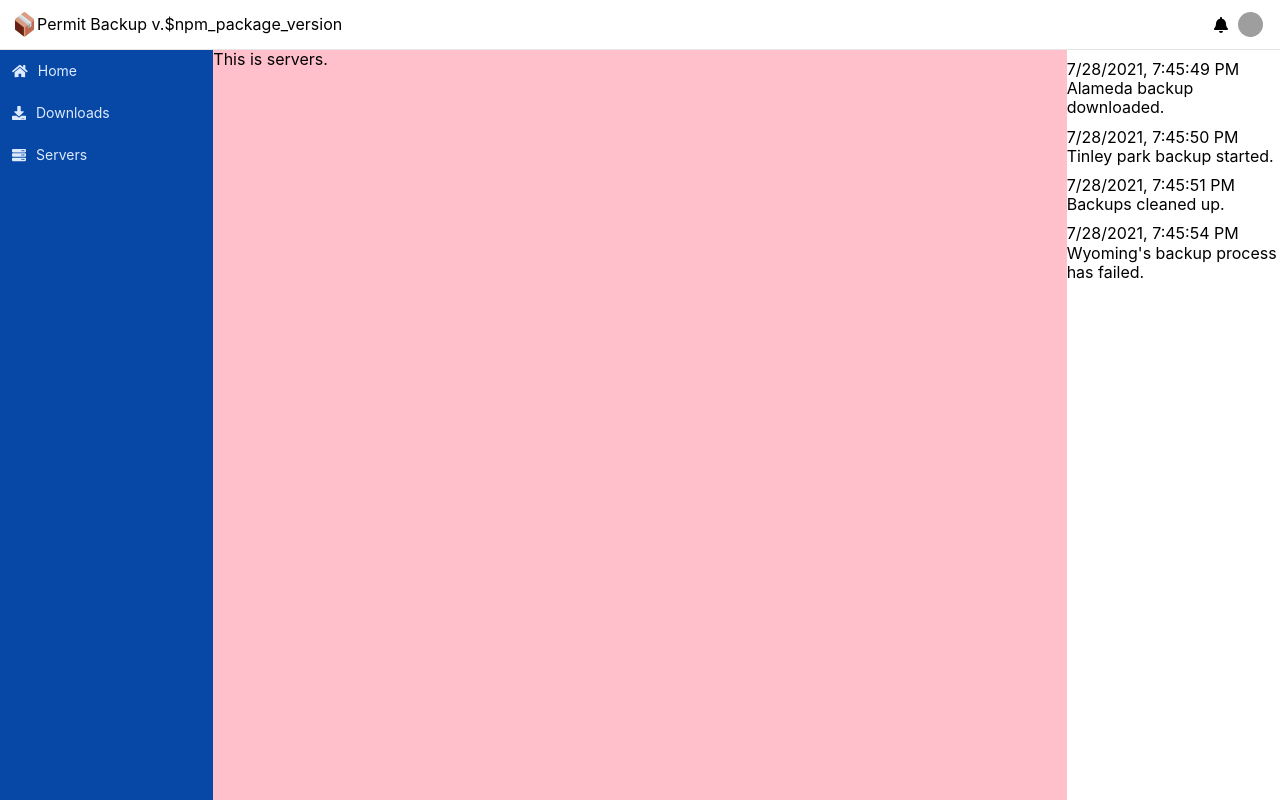
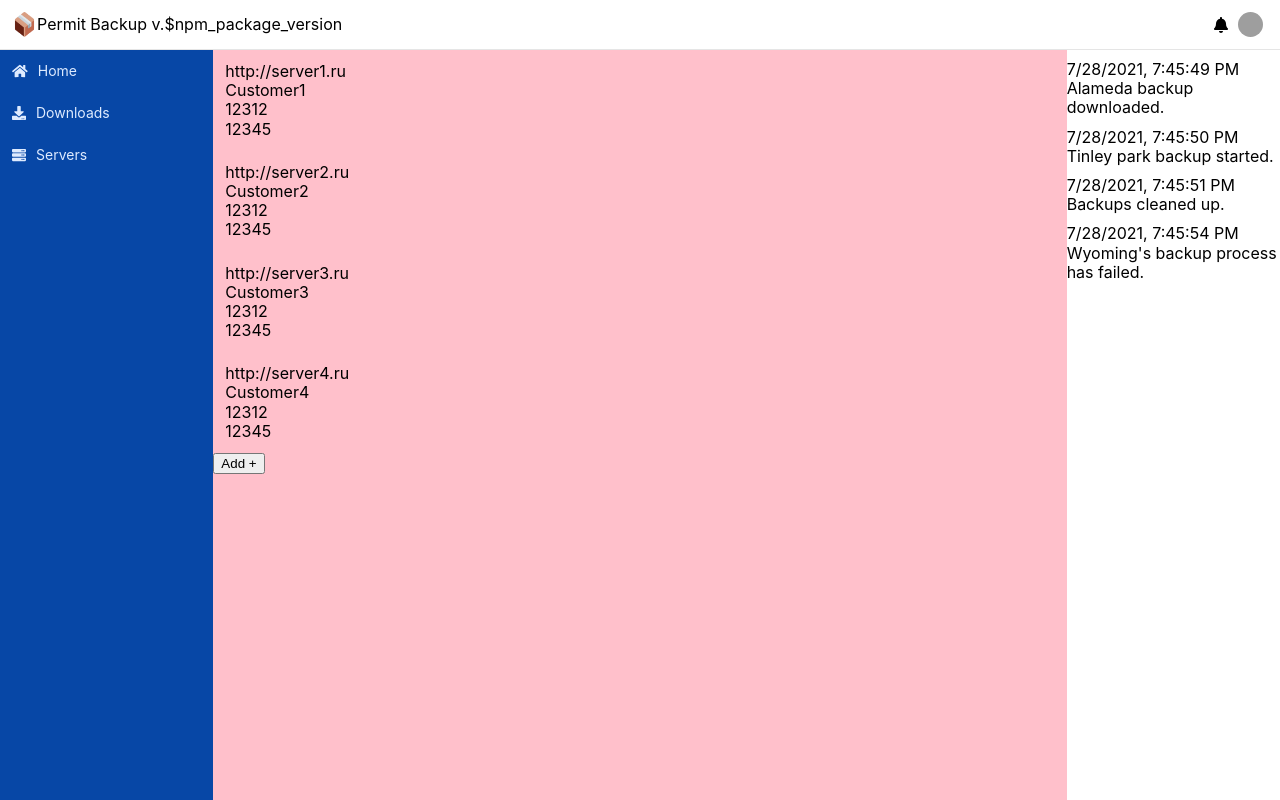
Before and after one commit to meow-soft/PermitBackup, a React (Create React App) app: page /servers in a window 1280 px wide. Built offline with nearby package versions, Linux system fonts and the light colour scheme; grey boxes are pictures that could not be loaded.

Commit message:
add servers

```diff
--- /dev/null
+++ b/src/components/Servers/AddServer.js
@@ -0,0 +1,27 @@
+import React, { useState } from 'react';
+import styles from './AddServer.module.scss';
+import ServerForm from './ServerForm';
+
+const AddServer = ({ onAdd }) => {
+  const [showForm, setShowForm] = useState(false);
+
+  if (showForm) {
+    return (
+      <ServerForm
+        onCancel={() => setShowForm(false)}
+        onApply={(server) => {
+          onAdd(server);
+          setShowForm(false);
+        }}
+      />
+    );
+  }
+
+  return (
+    <div className={styles.addServer}>
+      <button onClick={() => setShowForm(true)}>Add +</button>
+    </div>
+  );
+};
+
+export default AddServer;
--- /dev/null
+++ b/src/components/Servers/AddServer.module.scss
@@ -0,0 +1,2 @@
+.addServer {
+}
--- /dev/null
+++ b/src/components/Servers/Server.js
@@ -0,0 +1,15 @@
+import React from 'react';
+import styles from './Server.module.scss';
+
+const Server = ({ host, name, login, password }) => {
+  return (
+    <div className={styles.server}>
+      <div>{host}</div>
+      <div>{name}</div>
+      <div>{login}</div>
+      <div>{password}</div>
+    </div>
+  );
+};
+
+export default Server;
--- /dev/null
+++ b/src/components/Servers/Server.module.scss
@@ -0,0 +1,3 @@
+.server {
+  padding: 0.75rem;
+}
--- /dev/null
+++ b/src/components/Servers/ServerForm.js
@@ -0,0 +1,63 @@
+import React, { useEffect, useState } from 'react';
+import styles from './ServerForm.module.scss';
+
+const ServerForm = ({ onCancel, onApply }) => {
+  const [host, setHost] = useState('');
+  const [name, setName] = useState('');
+  const [login, setLogin] = useState('');
+  const [password, setPassword] = useState('');
+
+  useEffect(() => {
+    resetFields();
+  }, []);
+
+  const handleCancel = (e) => {
+    e.preventDefault();
+    onCancel();
+  };
+
+  const handleApply = (e) => {
+    e.preventDefault();
+    onApply({
+      guid: Date.now(),
+      host,
+      name,
+      login,
+      password,
+    });
+  };
+
+  const resetFields = () => {
+    setHost('');
+    setName('');
+    setLogin('');
+    setPassword('');
+  };
+
+  return (
+    <form className={styles.serverForm}>
+      <div>
+        Host
+        <input value={host} onChange={(e) => setHost(e.target.value)} />
+      </div>
+      <div>
+        Name
+        <input value={name} onChange={(e) => setName(e.target.value)} />
+      </div>
+      <div>
+        Login
+        <input value={login} onChange={(e) => setLogin(e.target.value)} />
+      </div>
+      <div>
+        Password
+        <input value={password} onChange={(e) => setPassword(e.target.value)} />
+      </div>
+      <div>
+        <button onClick={handleApply}>Save</button>
+        <button onClick={handleCancel}>Cancel</button>
+      </div>
+    </form>
+  );
+};
+
+export default ServerForm;
--- /dev/null
+++ b/src/components/Servers/ServerForm.module.scss
@@ -0,0 +1,2 @@
+.serverForm {
+}
--- a/src/components/Servers/Servers.js
+++ b/src/components/Servers/Servers.js
@@ -1,8 +1,61 @@
-import React from 'react';
+import React, { useEffect, useState } from 'react';
+import AddServer from './AddServer';
+import Server from './Server';
 import styles from './Servers.module.scss';
 
+const data = [
+  {
+    guid: Date.now(),
+    host: 'http://server1.ru',
+    name: 'Customer1',
+    login: '12312',
+    password: '12345',
+  },
+  {
+    guid: Date.now() + 100,
+    host: 'http://server2.ru',
+    name: 'Customer2',
+    login: '12312',
+    password: '12345',
+  },
+  {
+    guid: Date.now() + 500,
+    host: 'http://server3.ru',
+    name: 'Customer3',
+    login: '12312',
+    password: '12345',
+  },
+  {
+    guid: Date.now() + 1000,
+    host: 'http://server4.ru',
+    name: 'Customer4',
+    login: '12312',
+    password: '12345',
+  },
+];
+
 const Servers = () => {
-  return <div className={styles.servers}>This is servers.</div>;
+  const [servers, setServers] = useState([]);
+
+  useEffect(() => {
+    // TODO: load from backend
+    setServers(data);
+  }, []);
+
+  const handleAdd = (server) => {
+    setServers([...servers, server]);
+  };
+
+  return (
+    <div className={styles.servers}>
+      <div className={styles.servers__list}>
+        {servers.map((server) => (
+          <Server key={server.guid} {...server} />
+        ))}
+      </div>
+      <AddServer onAdd={handleAdd} />
+    </div>
+  );
 };
 
 export default Servers;
--- a/src/components/Servers/Servers.module.scss
+++ b/src/components/Servers/Servers.module.scss
@@ -1,2 +1,4 @@
 .servers {
+  &__list {
+  }
 }
```
